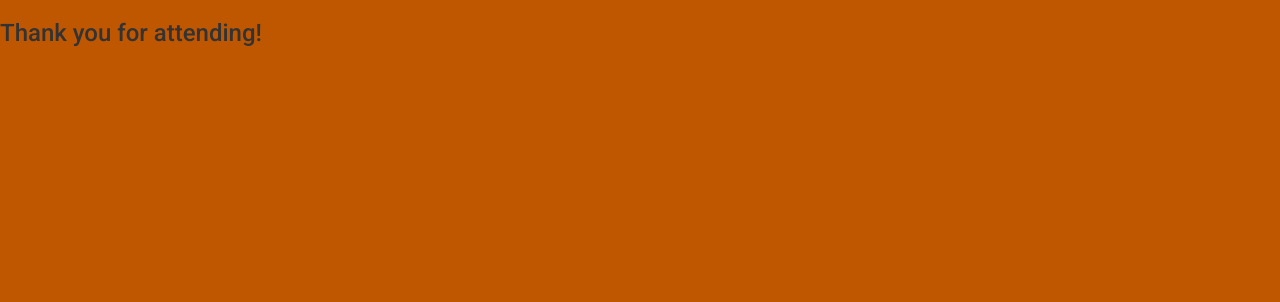
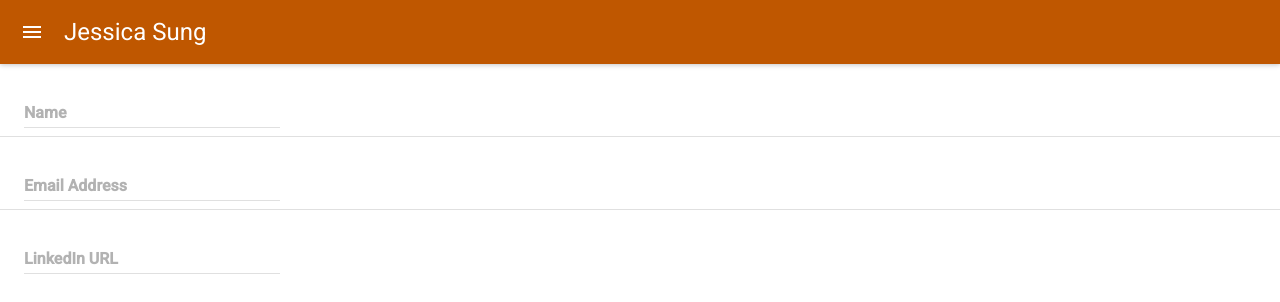
Before and after one commit to JessicaSung/UT-demo-day, a React app: page / in a window 1280 px wide. Built offline with nearby package versions, Linux system fonts and the light colour scheme; what react-tap-event-plugin would draw is missing.

Commit message:
Added basic nav bar; added contact information form fields.

```diff
--- a/public/style.css
+++ b/public/style.css
@@ -1,4 +1,3 @@
 body {
-	background-color: #BF5700;
 	font-family: 'Roboto', sans-serif;
 }
--- /dev/null
+++ b/src/components/ContactTable.js
@@ -0,0 +1,46 @@
+import React, { Component } from 'react';
+import {Table, TableBody, TableRow, TableRowColumn} from 'material-ui/Table';
+import TextField from 'material-ui/TextField';
+
+export default class ContactTable extends Component {
+	constructor(props) {
+    	super(props);
+
+    	this.state = {
+    		showCheckboxes: false
+    	};
+	}
+
+	render() {
+		return (
+			<Table>
+				<TableBody displayRowCheckbox={this.state.showCheckboxes}>
+					<TableRow>
+						<TableRowColumn>
+							<TextField
+								hintText="First Last"
+								floatingLabelText="Name"
+							/>
+						</TableRowColumn>
+					</TableRow>
+					<TableRow>
+						<TableRowColumn>
+							<TextField
+								hintText="example@me.com"
+								floatingLabelText="Email Address"
+							/>
+						</TableRowColumn>
+					</TableRow>
+					<TableRow>
+						<TableRowColumn>
+							<TextField
+								hintText="(optional)"
+								floatingLabelText="LinkedIn URL"
+							/>
+						</TableRowColumn>
+					</TableRow>
+				</TableBody>
+			</Table>
+		);
+	}
+}
--- a/src/components/Main.js
+++ b/src/components/Main.js
@@ -2,12 +2,17 @@ import React, { Component } from 'react';
 import MuiThemeProvider from 'material-ui/styles/MuiThemeProvider';
 import getMuiTheme from 'material-ui/styles/getMuiTheme';
 import AppBar from 'material-ui/AppBar';
+import ContactTable from 'ContactTable';
 
 export default class Main extends Component {
 	render() {
 		return (
 			<MuiThemeProvider>
-		   		<h3>Thank you for attending!</h3>
+				<div>
+			   		<AppBar title="Jessica Sung"
+			   			style={{ backgroundColor: '#BF5700'	}} />
+			   		<ContactTable />
+			   	</div>
 		  	</MuiThemeProvider>
 		);
 	}
--- a/webpack.config.js
+++ b/webpack.config.js
@@ -9,7 +9,8 @@ module.exports = {
 	resolve: {
 		root: __dirname,
 		alias: {
-      		Main: 'src/components/Main.js'
+      		Main: 'src/components/Main.js',
+      		ContactTable: 'src/components/ContactTable.js'
 		},
 		extensions: ['', '.js', '.jsx']
 	},
```
Also changed, not shown: public/index.html (+1 -1 lines).
